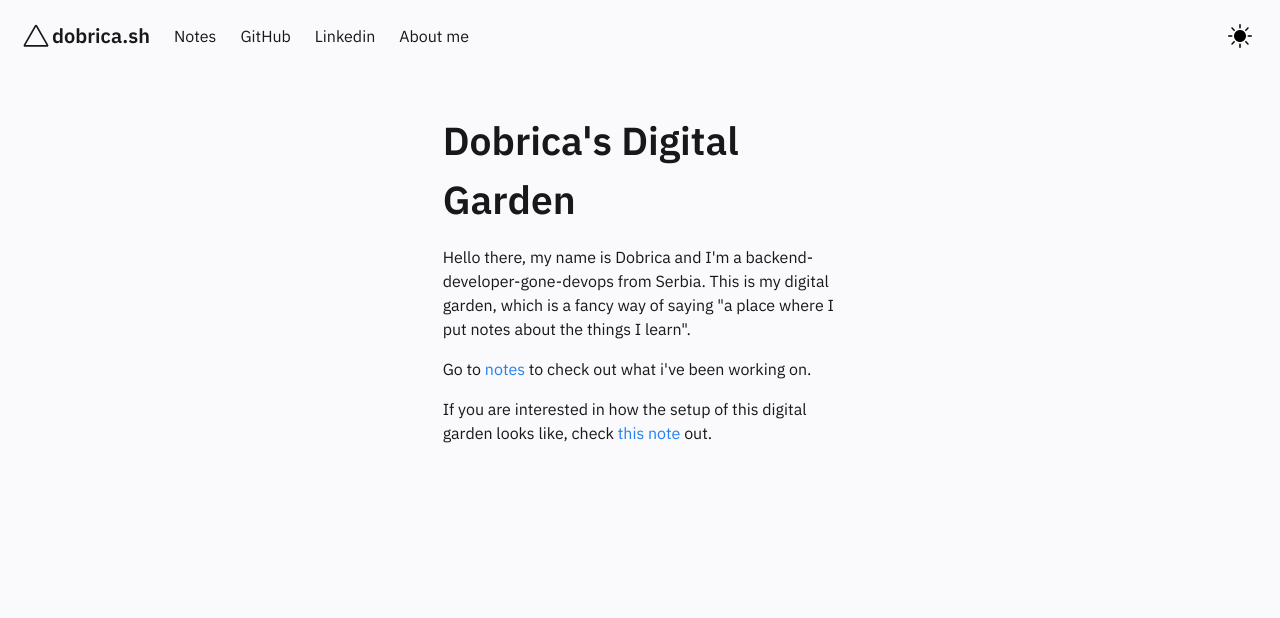
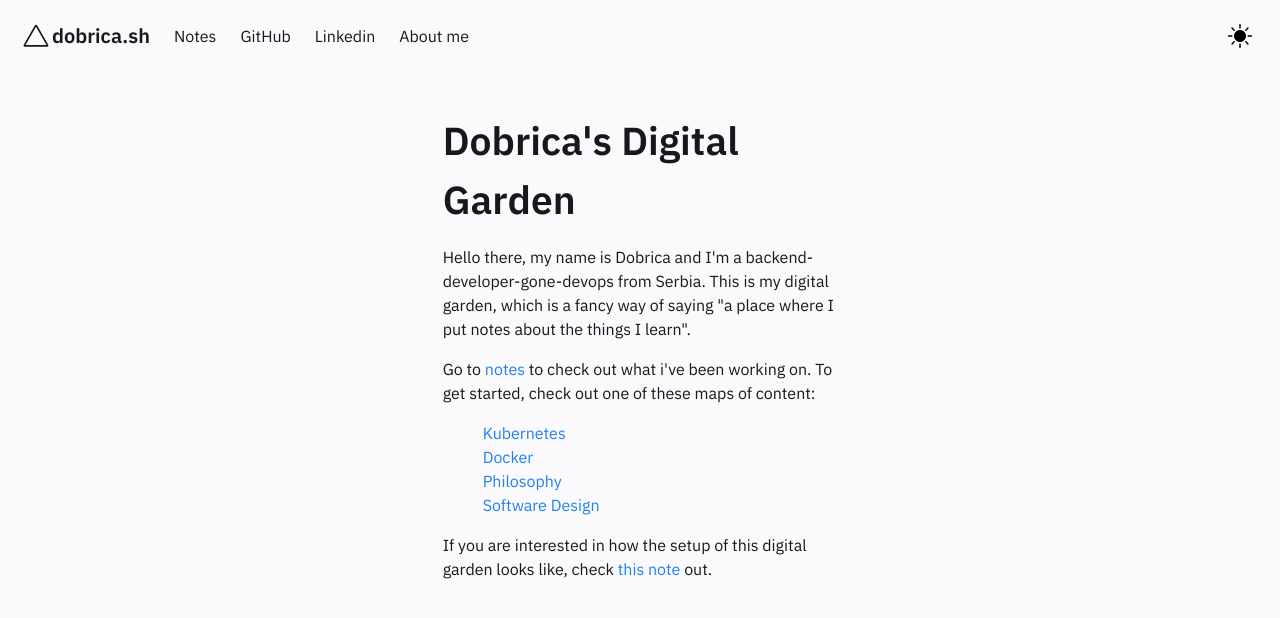
Before and after one commit to hpdobrica/hpdobrica.github.io, a Jekyll site: the page built from pages/index.md, in a window 1280 px wide. Shown: the top 618 px of the page. Built offline with Jekyll 4.4.1, drawn with Linux system fonts in a browser that asks for light colours.

Commit message:
Update Homepage.html

```diff
--- a/_includes/Homepage.html
+++ b/_includes/Homepage.html
@@ -8,8 +8,14 @@
     </p>
 
     <p>
-        Go to <a href="../notes"> notes </a> to check out what i've been working on.
+        Go to <a href="../notes"> notes </a> to check out what i've been working on. To get started, check out one of these maps of content:
     </p>
+    <ul>
+        <li><a href="../notes/Kubernetes">Kubernetes</a></li>
+        <li><a href="../notes/Docker">Docker</a></li>
+        <li><a href="../notes/Philosophy">Philosophy</a></li>
+        <li><a href="../notes/Software-Design">Software Design</a></li>
+    </ul>
 
     <p>
         If you are interested in how the setup of this digital garden looks like, check <a href="../notes/My-Digital-Garden-setup">this note</a> out.
```
